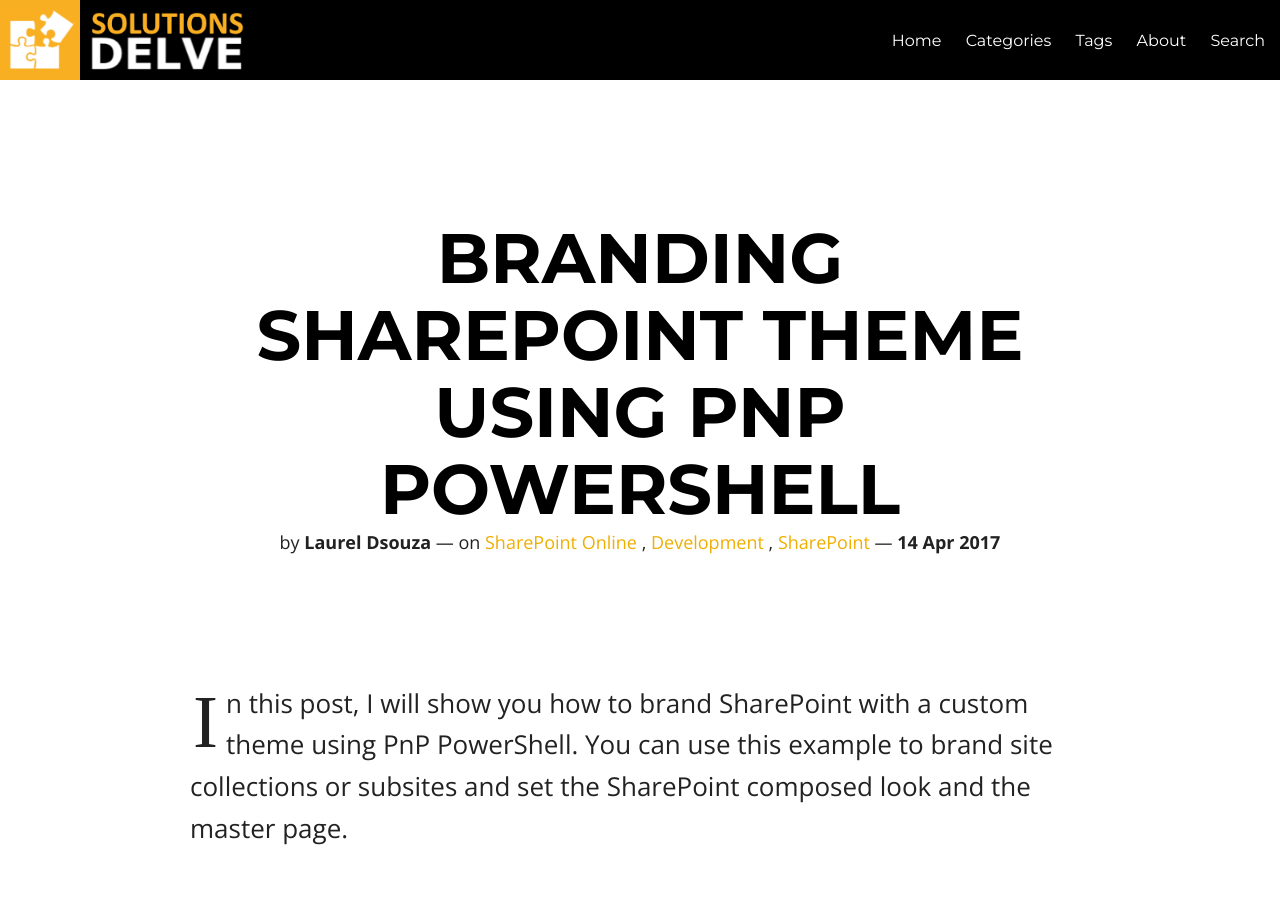
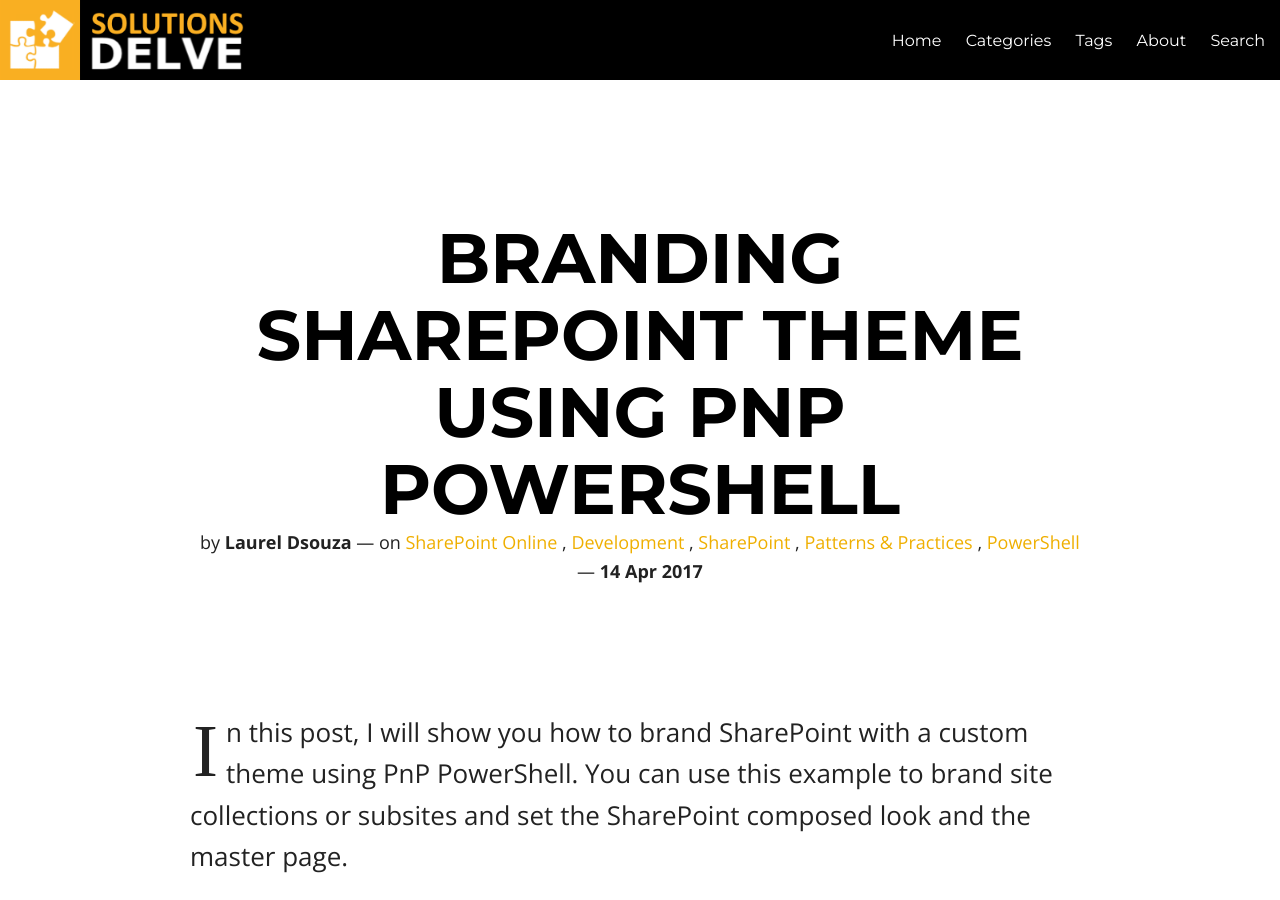
Before and after one commit to ldsouza/ldsouza.github.io, a Jekyll site: the page built from _posts/2017-04-14-sharepoint-theme-powershell-pnp.md, in a window 1280 px wide and 900 px high. Built offline with Jekyll 4.4.1, drawn with Linux system fonts in a browser that asks for light colours; nearby versions of some CDN libraries.

Commit message:
Update 2017-04-14-sharepoint-theme-powershell-pnp.md

```diff
--- a/_posts/2017-04-14-sharepoint-theme-powershell-pnp.md
+++ b/_posts/2017-04-14-sharepoint-theme-powershell-pnp.md
@@ -10,6 +10,8 @@
   - SharePoint Online
   - Development
   - SharePoint
+  - Patterns & Practices
+  - PowerShell
 ---
 In this post, I will show you how to brand SharePoint with a custom theme using PnP PowerShell. You can use this example to brand site collections or subsites and set the SharePoint composed look and the master page.
 
```
